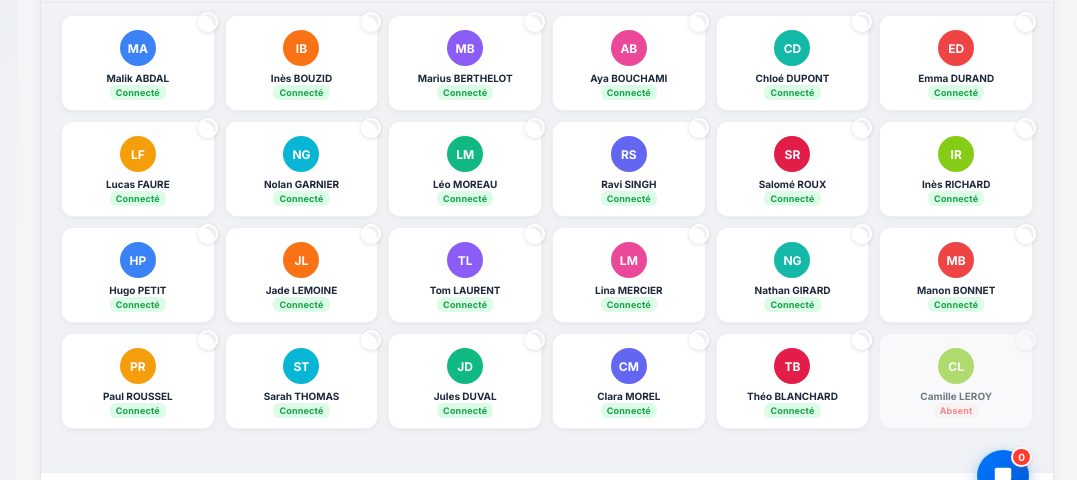
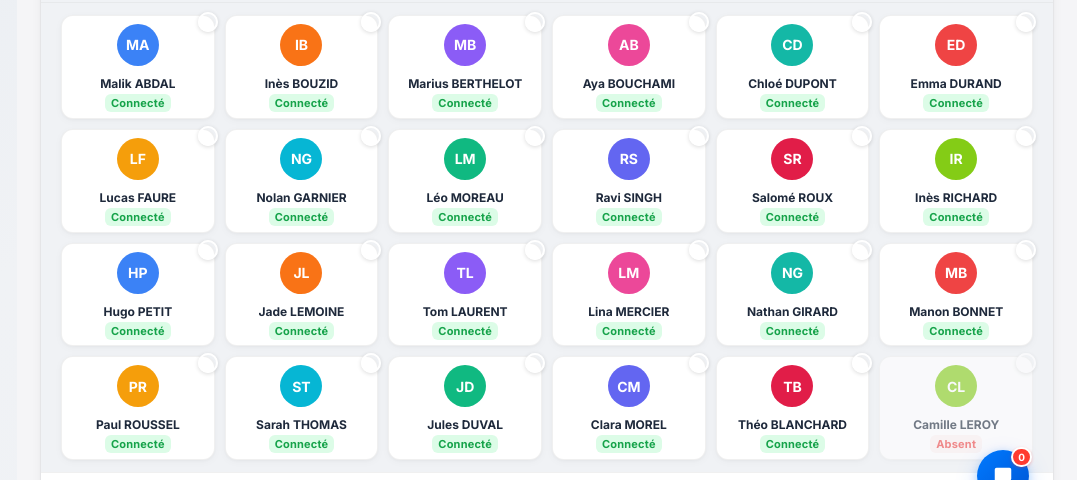
Before and after one commit to marcus-clay/komete-prototype, a website: page index.html in a window 1280 px wide. Shown: the part 1948-2428 px from the top of the page, without its empty margins (203-1280 px from the left). Drawn offline with nearby package versions, Linux system fonts and the light colour scheme; animation ran at ten frames a second.

Commit message:
fix: increase card text sizes and spacing in no-screen mode
Avatar 36→42px, name 10→12px, status 9→11px, better gaps between elements.

Co-Authored-By: Claude Opus 4.6 <noreply@anthropic.com>

```diff
--- a/styles.css
+++ b/styles.css
@@ -3678,15 +3678,15 @@ body {
   align-items: center;
   justify-content: center;
   gap: 0;
-  padding: 14px 8px 10px;
+  padding: 16px 10px 14px;
   background: #fff;
   min-height: 0;
 }
 .sc-ucard.no-screen .sc-ucard-avatar {
   display: flex !important;
-  width: 36px; height: 36px; font-size: 12px;
+  width: 42px; height: 42px; font-size: 14px;
   flex-shrink: 0;
-  margin-bottom: 6px;
+  margin-bottom: 10px;
 }
 .sc-ucard.no-screen .sc-ucard-footer {
   width: 100%;
@@ -3694,17 +3694,17 @@ body {
   padding: 0;
   flex-direction: column;
   align-items: center;
-  gap: 1px;
+  gap: 3px;
   background: transparent;
 }
 .sc-ucard.no-screen .sc-ucard-app { display: none; }
 .sc-ucard.no-screen .sc-ucard-name {
-  font-size: 10px; font-weight: 700; color: #1e293b;
+  font-size: 12px; font-weight: 700; color: #1e293b;
   white-space: nowrap; overflow: hidden; text-overflow: ellipsis;
   max-width: 100%; text-align: center;
 }
 .sc-ucard.no-screen .sc-ucard-status {
-  font-size: 9px;
+  font-size: 11px;
 }
 
 /* ============================================================
```
